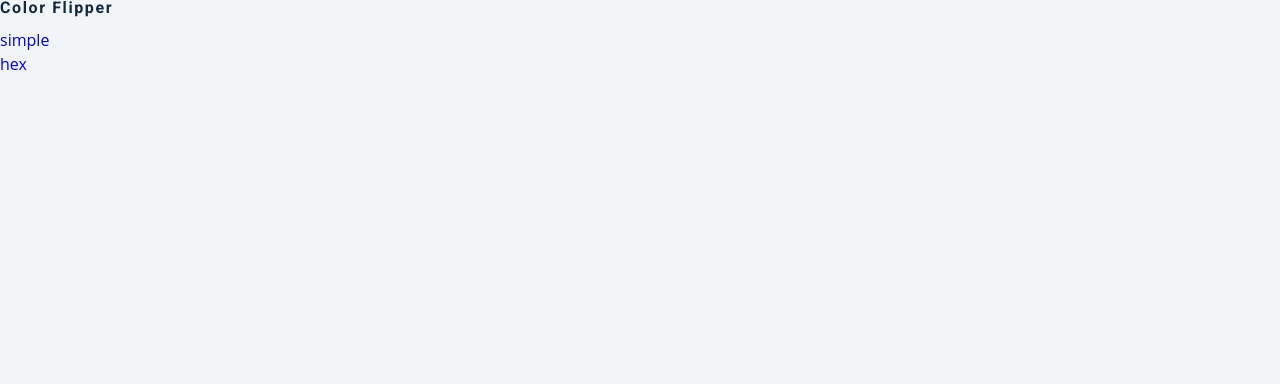
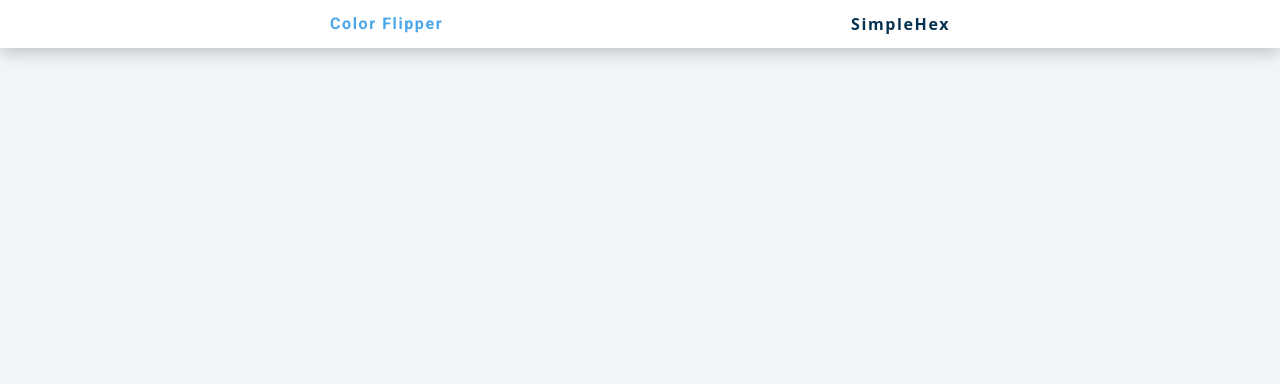
Before and after one commit to ervinMamutov/webTypesetting, a plain HTML site: page colorFlipper/hex.html in a window 1280 px wide. Shown: the top 384 px of the page. Drawn offline with Linux system fonts and the light colour scheme.

Commit message:
Added nav

```diff
--- a/colorFlipper/style.css
+++ b/colorFlipper/style.css
@@ -153,3 +153,42 @@ main {
   display: grid;
   place-items: center;
 }
+
+/*
+==============
+Nav
+==============
+*/
+nav {
+  background: var(--clr-white);
+  height: 3rem;
+  display: grid;
+  align-items: center;
+  box-shadow: var(--dark-shadow);
+}
+.nav-center {
+  width: 90vw;
+  max-width: var(--fixed-width);
+  margin: 0 auto;
+  display: flex;
+  align-items: center;
+  justify-content: space-between;
+}
+.nav-center h4 {
+  margin-bottom: 0;
+  color: var(--clr-primary-5);
+}
+.nav-links {
+  display: flex;
+}
+nav a {
+  text-transform: capitalize;
+  font-weight: 700;
+  font-size: 1rem;
+  color: var(--clr-primary-1);
+  letter-spacing: var(--spacing);
+  margin-right: 1 rem;
+}
+nav a:hover {
+  color: var(--clr-primary-5);
+}
```
